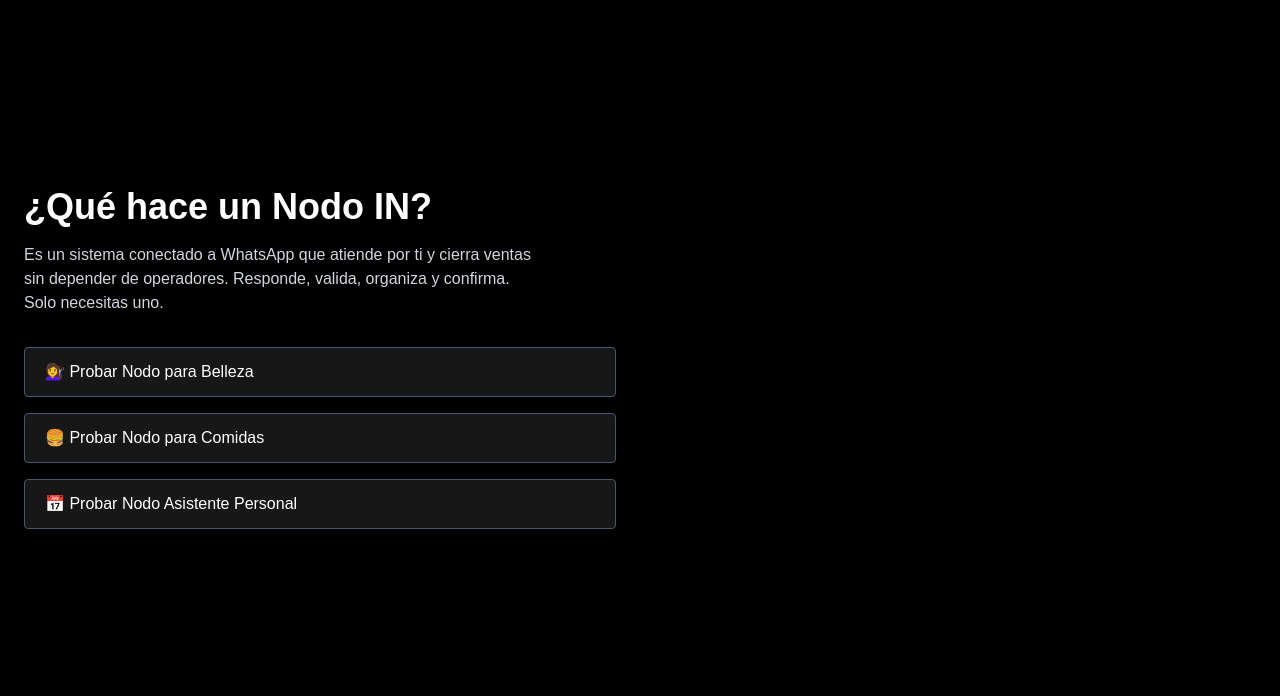
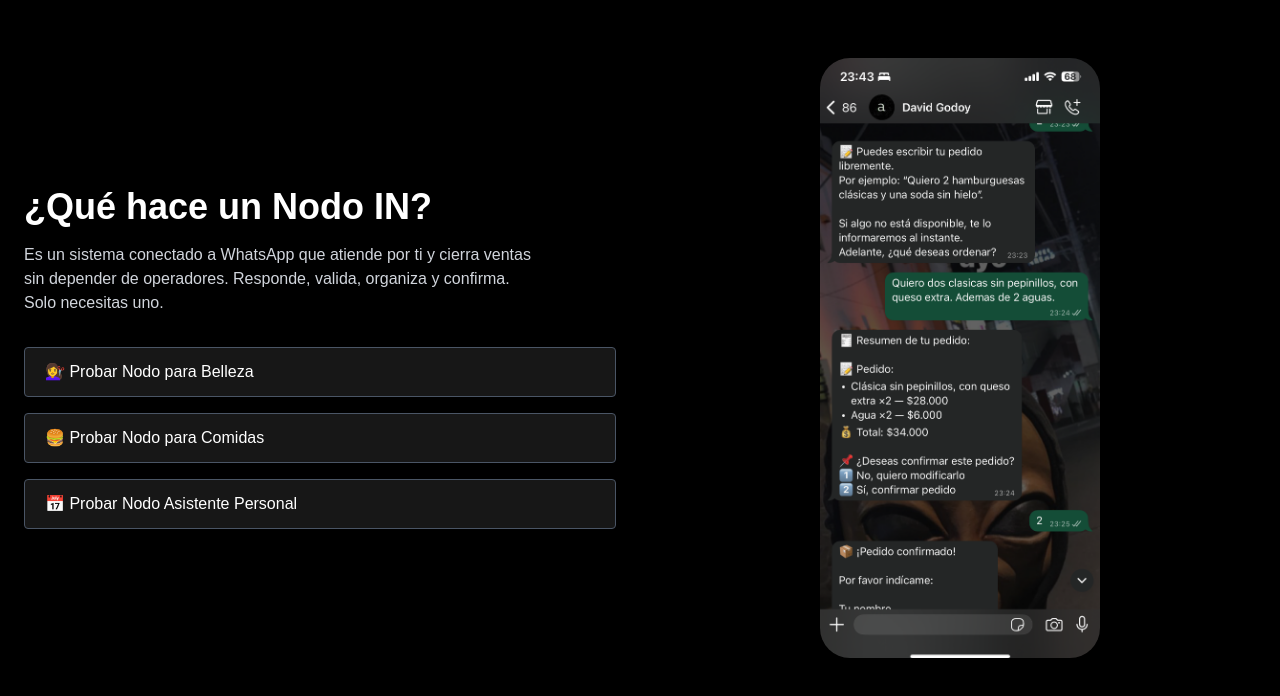
Before and after one commit to averageai/nodo-in-landing, a Next.js app: page /nodos in a window 1280 px wide. Shown: the top 696 px of the page. Built offline with nearby package versions, Linux system fonts and the light colour scheme.

Commit message:
fix: final image repair haha

```diff
--- a/pages/nodos.js
+++ b/pages/nodos.js
@@ -46,7 +46,7 @@
         {/* 📱 Lado derecho: Mockup iPhone con imagen */}
         <div className="flex justify-center">
           <div
-            className="w-[300px] h-[620px] rounded-[2.5rem] border-[10px] border-black shadow-2xl overflow-hidden transform transition duration-700 hover:scale-105 hover:shadow-green-500/30 opacity-0 animate-fade-up"
+            className="w-[300px] h-[620px] rounded-[2.5rem] border-[10px] border-black shadow-2xl overflow-hidden transform transition duration-700 hover:scale-105 hover:shadow-green-500/30 animate-fade-up"
           >
             <Image
                 src="/preview-nodo-final.png"
```
